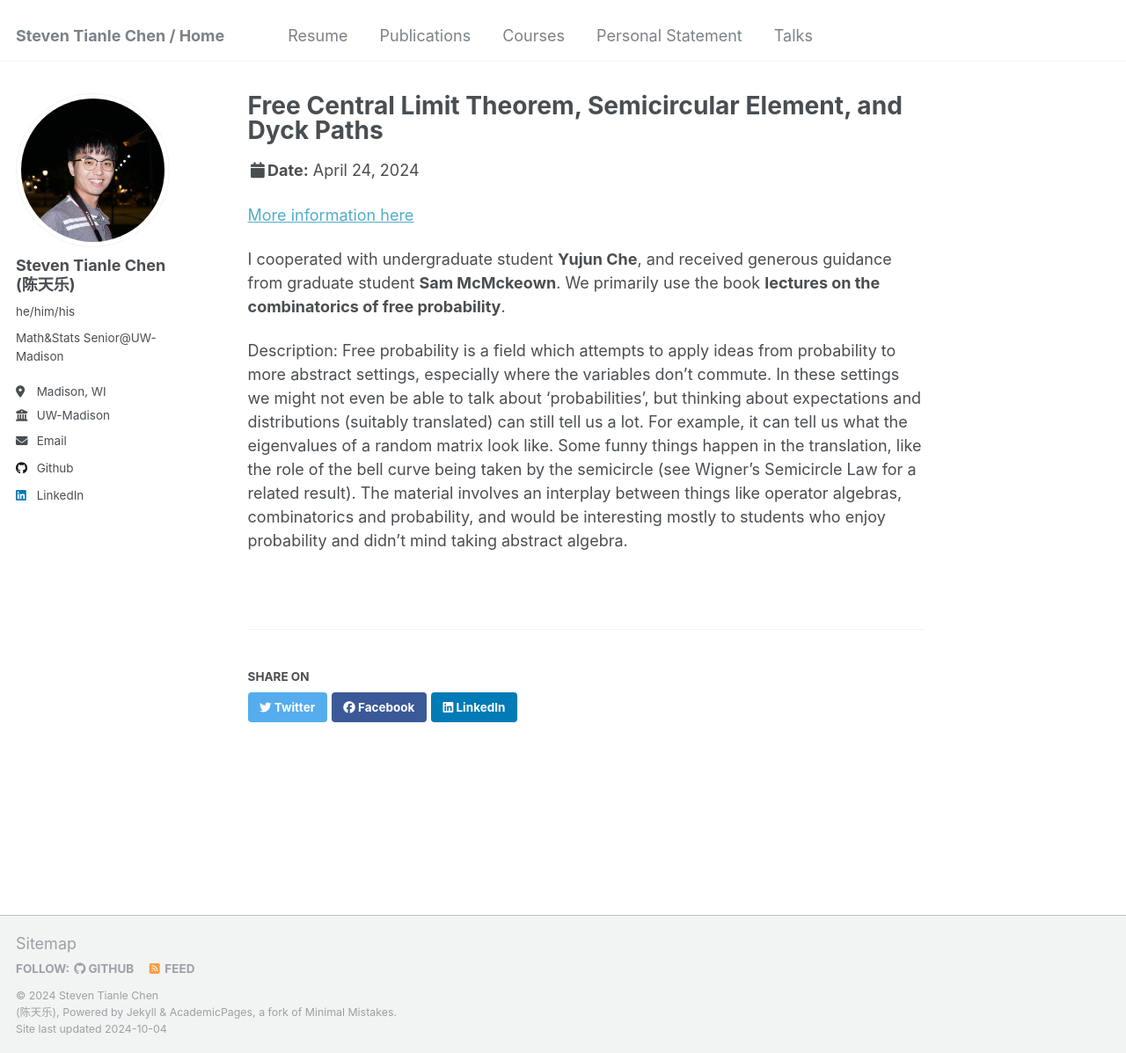
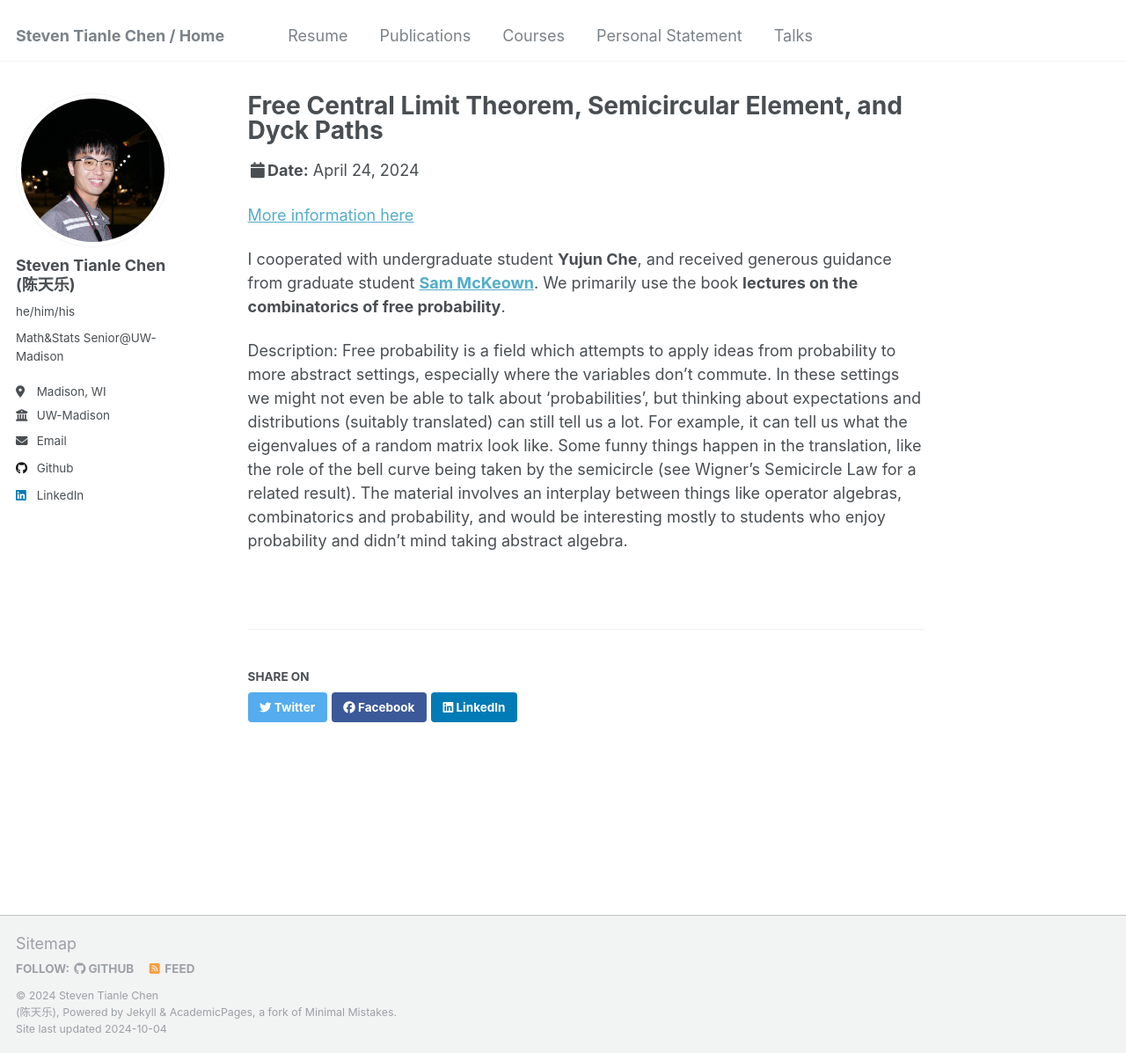
Before and after one commit to sttlchen/sttlchen.github.io, a Jekyll site: the page built from _talks/DRP2024.md, in a window 1280 px wide and 1197 px high. Shown: the whole window at 88% size. Built offline with Jekyll 4.4.1, drawn with Linux system fonts in a browser that asks for light colours.

Commit message:
Update DRP2024.md

```diff
--- a/_talks/DRP2024.md
+++ b/_talks/DRP2024.md
@@ -10,7 +10,7 @@ location: "Madison, WI, USA"
 
 [More information here](https://wiki.math.wisc.edu/index.php/Directed_Reading_Program_Spring_2024)
 
-I cooperated with undergraduate student **Yujun Che**, and received generous guidance from graduate student **Sam McMckeown**. We primarily use the book **lectures on the combinatorics of free probability**.
+I cooperated with undergraduate student **Yujun Che**, and received generous guidance from graduate student **[Sam McKeown](https://people.math.wisc.edu/~smckeown2/)**. We primarily use the book **lectures on the combinatorics of free probability**.
 
 Description: Free probability is a field which attempts to apply ideas from probability to more abstract settings, especially where the variables don't commute. In these settings we might not even be able to talk about 'probabilities', but thinking about expectations and distributions (suitably translated) can still tell us a lot. For example, it can tell us what the eigenvalues of a random matrix look like. Some funny things happen in the translation, like the role of the bell curve being taken by the semicircle (see Wigner's Semicircle Law for a related result).
 The material involves an interplay between things like operator algebras, combinatorics and probability, and would be interesting mostly to students who enjoy probability and didn't mind taking abstract algebra.
```
